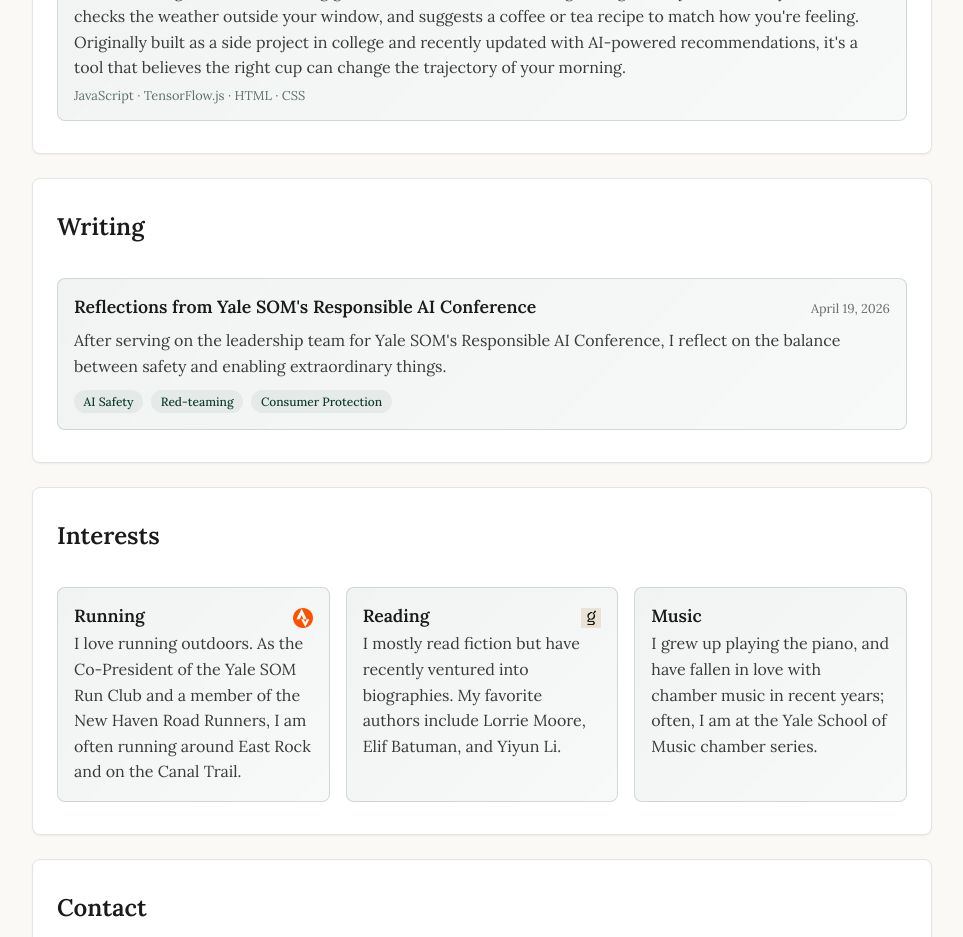
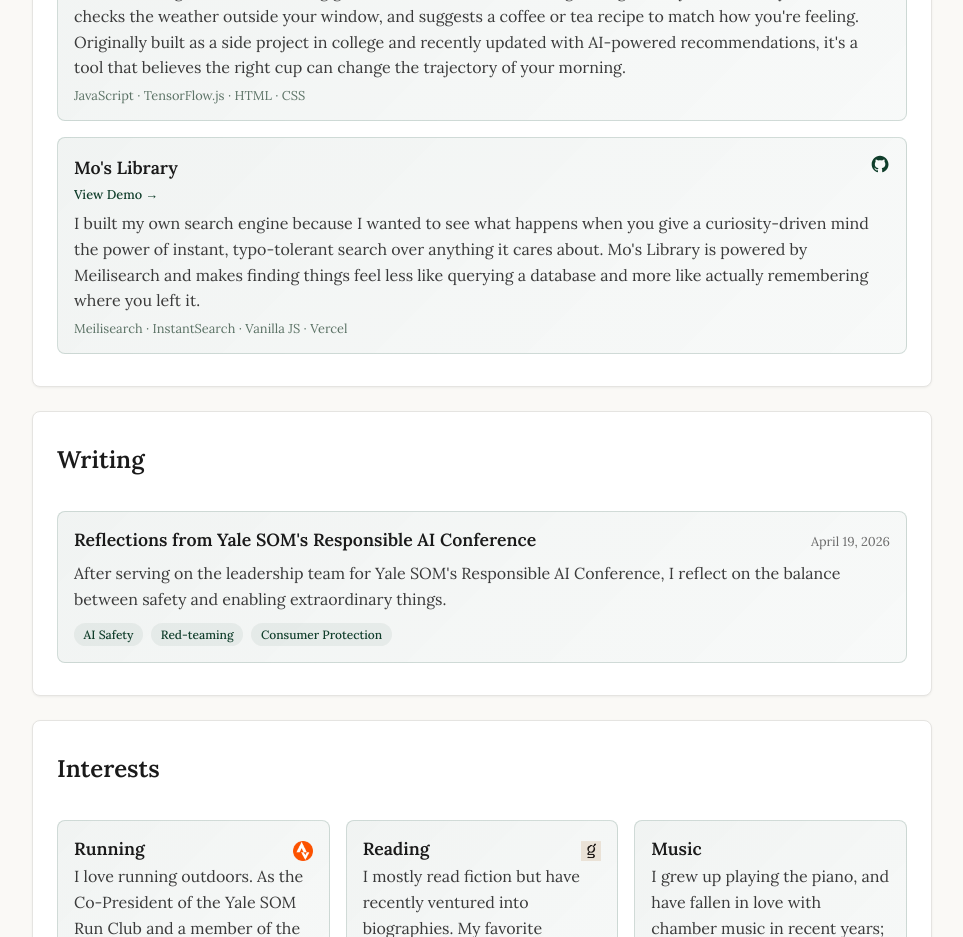
Before and after one commit to monliu99/mos-personal-website, a Vue app: page / in a window 1280 px wide. Shown: the part 940-1877 px from the top of the page, without its empty margins (158-1121 px from the left). Built offline with nearby package versions, Linux system fonts and the light colour scheme.

Commit message:
Added mos-library as new project

```diff
--- a/src/components/Projects.vue
+++ b/src/components/Projects.vue
@@ -85,6 +85,15 @@ const projects: Project[] = [
     githubUrl: 'https://github.com/monliu99/daily-brew-2.0',
     liveUrl: 'https://daily-brew-20.vercel.app/',
     tech: 'JavaScript · TensorFlow.js · HTML · CSS',
+  },
+  {
+    slug: 'mos-library',
+    name: "Mo's Library",
+    description:
+      "I built my own search engine because I wanted to see what happens when you give a curiosity-driven mind the power of instant, typo-tolerant search over anything it cares about. Mo's Library is powered by Meilisearch and makes finding things feel less like querying a database and more like actually remembering where you left it.",
+    githubUrl: 'https://github.com/monliu99/mos-library',
+    liveUrl: 'https://mos-library.vercel.app/',
+    tech: 'Meilisearch · InstantSearch · Vanilla JS · Vercel',
   },
 ]
 </script>
```
Also changed, not shown: 1 other file (tests, documents, lock files or other folders).
